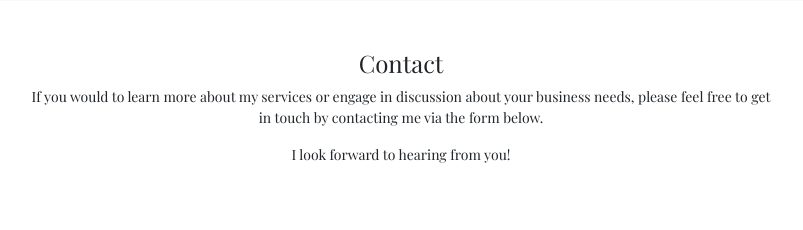
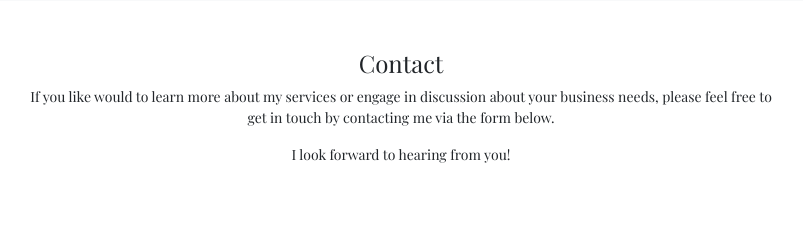
Before and after one commit to HalfMortise/my-pwp, a PHP site: page / in a window 1280 px wide. Shown: the part 2165-2395 px from the top of the page, without its empty margins (239-1042 px from the left). Run offline with PHP 8.4, Linux system fonts and the light colour scheme; some libraries are stand-ins or nearby versions.

Commit message:
Fixed error in Contact content

```diff
--- a/public_html/index.php
+++ b/public_html/index.php
@@ -259,7 +259,7 @@
 					<h4>
 						Contact
 					</h4>
-					<p class="contact-paragraph">If you would to learn more about my services or engage in discussion about your business needs, please feel free to get in touch by contacting me via the form below.</p>
+					<p class="contact-paragraph">If you like would to learn more about my services or engage in discussion about your business needs, please feel free to get in touch by contacting me via the form below.</p>
 					<br />
 					<p class="contact-paragraph">I look forward to hearing from you!</p>
 
```
